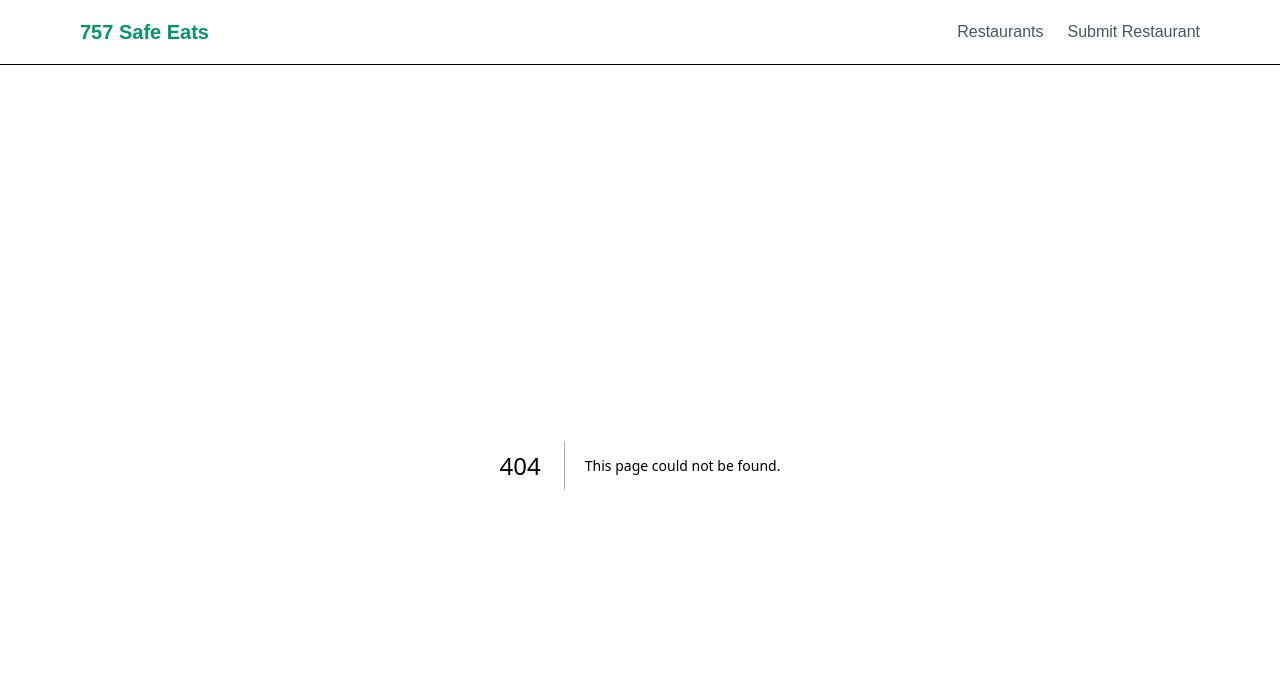
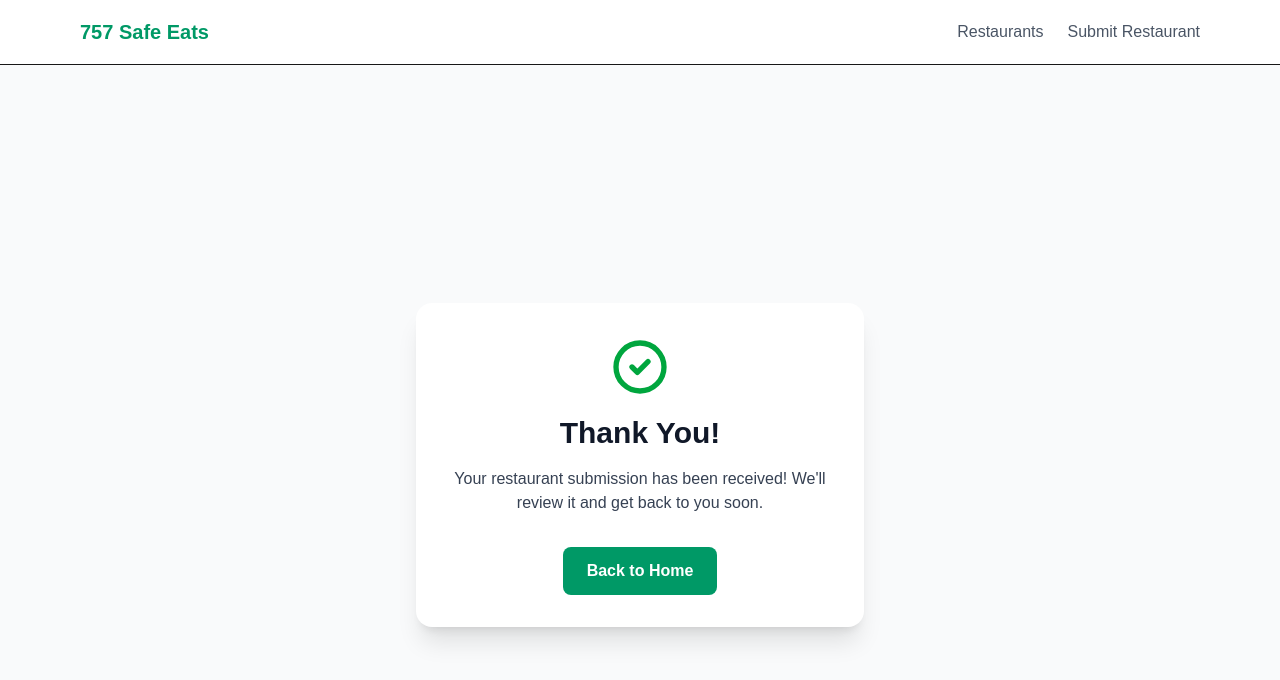
Before and after one commit to MachoKommoo/chesapeake-gf-guide, a Next.js app: page /thanks in a window 1280 px wide. Before the commit this address had no page. Shown: the top 680 px of the page. Built offline with nearby package versions, Linux system fonts and the light colour scheme.

Commit message:
Add thanks page and fix form redirect URL

```diff
--- /dev/null
+++ b/src/app/thanks/page.tsx
@@ -0,0 +1,25 @@
+import Link from "next/link";
+
+export default function ThanksPage() {
+  return (
+     <main className="min-h-screen bg-gray-50 flex items-center justify-center px-4">
+        <div className="max-w-md text-center">
+          <div className="bg-white rounded-2xl shadow-xl p-8">
+            <svg className="w-16 h-16 text-green-600 mx-auto mb-4" fill="none" stroke="currentColor" viewBox="0 0 24 24">
+              <path strokeLinecap="round" strokeLinejoin="round" strokeWidth={2} d="M9 12l2 2 4-4m6 2a9 9 0 11-18 0 9 9 0 0118 0z" />
+            </svg>
+            <h1 className="text-3xl font-bold text-gray-900 mb-4">Thank You!</h1>
+            <p className="text-gray-700 mb-8">
+              Your restaurant submission has been received! We'll review it and get back to you soon.
+            </p>
+            <Link
+              href="/"
+              className="inline-block bg-emerald-600 text-white px-6 py-3 rounded-lg font-semibold hover:bg-emerald-700 transition-colors"
+             >
+              Back to Home
+            </Link>
+          </div>
+        </div>
+      </main>
+     );
+}
--- a/src/components/ContactForm.tsx
+++ b/src/components/ContactForm.tsx
@@ -11,7 +11,7 @@ export default function ContactForm() {
       >
        <input type="hidden" name="_subject" value="New Restaurant Submission" />
        <input type="hidden" name="_captcha" value="false" />
-       <input type="hidden" name="_next" value="http://localhost:3000/thanks" />
+       <input type="hidden" name="_next" value="/thanks" />
 
        <div>
          <label htmlFor="name" className="block text-sm font-medium text-gray-700 mb-1">
```
